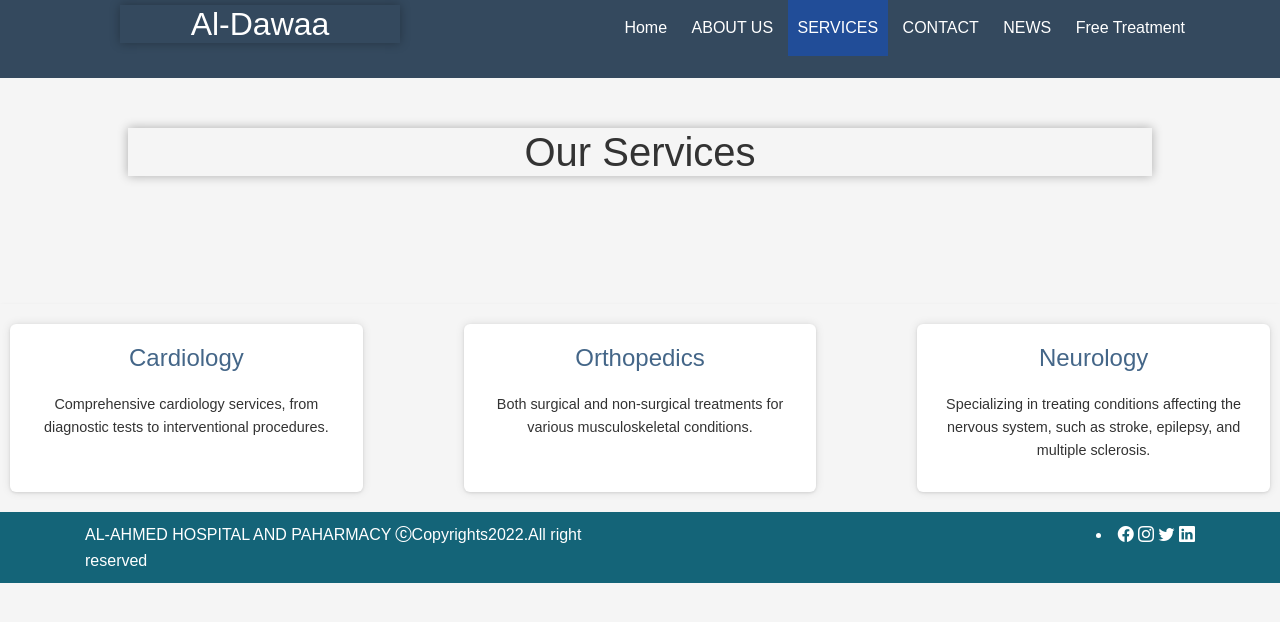
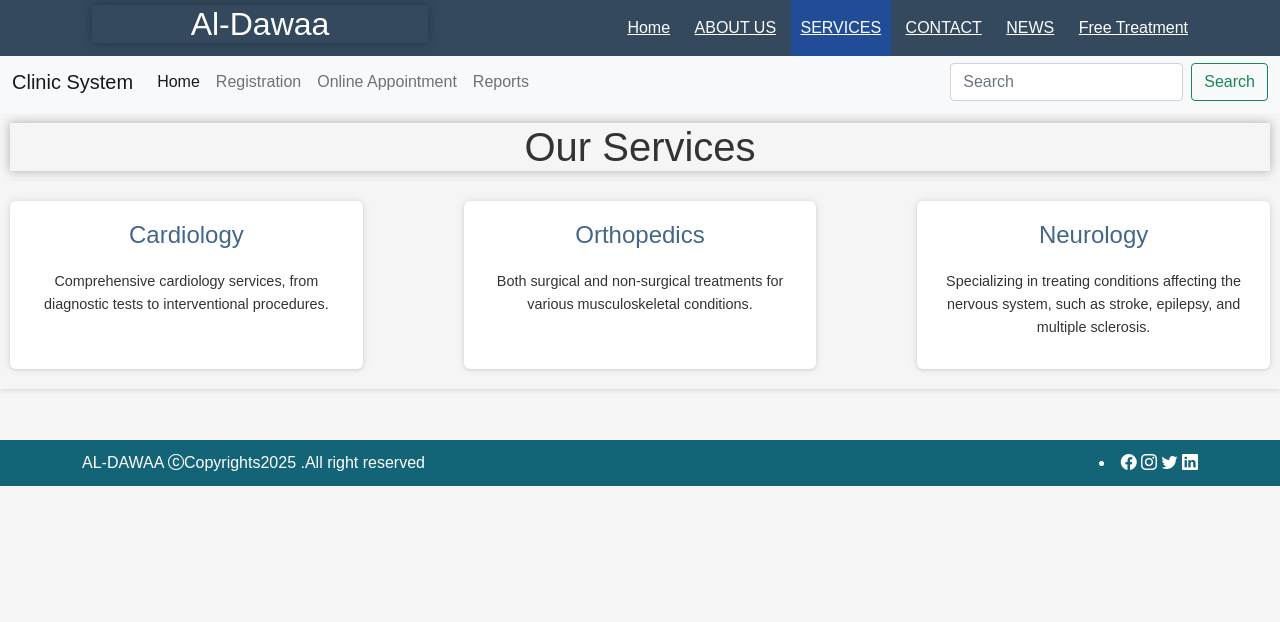
Before and after one commit to Wajahat-Infinity/al_dawaa-clinic-and-pharmacy, a Django app: page /services in a window 1280 px wide. Shown: the top 622 px of the page. Run offline with Django 5.2, Linux system fonts and the light colour scheme; some libraries are stand-ins or nearby versions.

Commit message:
al_dawaa

```diff
--- a/al_dawaa/urls.py
+++ b/al_dawaa/urls.py
@@ -29,6 +29,8 @@ urlpatterns = [
     path('services', views.services),
     path('news', views.news),
     path('subFreeTreatmentform/', views.subFreeTreatmentform),
+    # path('subFreeTreatmentform/', views.homeHeader),
+
 
 
 
--- a/static/style0.css
+++ b/static/style0.css
@@ -69,6 +69,13 @@ a:hover {
     no-repeat 0 0;
   background-size: cover;
 }
+.secondary-header {
+  top: 80px; /* Adjust based on your main header's height */
+}
+
+.secondary-header .container-fluid {
+  padding-top: 1rem; /* Adjust as needed to create spacing below the header */
+}
 
 .banner-title {
   padding: 1rem;
--- a/static/style2.css
+++ b/static/style1.css
@@ -82,6 +82,7 @@ a.readmore {
   color: #fff;
   background: rgb(20, 100, 120);
   padding: 10px 0;
+  margin-top: 4%;
 }
 
 #social-icons {
@@ -136,3 +137,9 @@ a.readmore {
     margin-top: 10px;
   }
 }
+#subHeader {
+  color: #16861a;
+  background: rgb(1, 28, 35);
+  padding: 10px 0;
+  margin-top: 4%;
+}
--- a/templates/base.html
+++ b/templates/base.html
@@ -1,2 +1,3 @@
-{% include "header.html" %} {% block content %} {% endblock %} {% comment %}
-"footer.html"%{% endcomment %} {% include "footer.html" %}
+{% include "header.html" %}{% include "homeHeader.html" %}{% block content %}
+{%endblock %} {% comment %} "footer.html"%dfghjfghjkldfghjdfghj{% endcomment %}
+{% include "footer.html" %}
--- a/templates/footer.html
+++ b/templates/footer.html
@@ -2,8 +2,8 @@
   <div class="container">
     <div class="row">
       <div class="col-md-6">
-        AL-AHMED HOSPITAL AND PAHARMACY
-        <i class="bi bi-c-circle"></i>Copyrights2022.All right reserved
+        AL-DAWAA
+        <i class="bi bi-c-circle"></i>Copyrights2025 .All right reserved
       </div>
       <div class="col-md-6">
         <ul id="social-icons"></ul>
--- a/templates/header.html
+++ b/templates/header.html
@@ -6,7 +6,7 @@
     <meta name="viewport" content="width=device-width, initial-scale=1.0" />
     <link rel="stylesheet" href="\static\bootstrap.css" />
     <link rel="stylesheet" href="\static\style0.css" />
-    <link rel="stylesheet" href="\static\style2.css" />
+    <link rel="stylesheet" href="\static\style1.css" />
 
     <link
       rel="stylesheet"
--- /dev/null
+++ b/templates/homeHeader.html
@@ -0,0 +1,64 @@
+<!DOCTYPE html>
+<html lang="en">
+  <head>
+    <meta charset="UTF-8" />
+    <meta name="viewport" content="width=device-width, initial-scale=1.0" />
+    <title>Bootstrap Header</title>
+    <!-- Bootstrap CSS -->
+    <link
+      href="https://stackpath.bootstrapcdn.com/bootstrap/5.0.2/css/bootstrap.min.css"
+      rel="stylesheet"
+    />
+    <link rel="stylesheet" href="\static\style1.css" />
+    <link rel="stylesheet" href="\static\style0.css" />
+  </head>
+  <body>
+    <!-- Navbar -->
+    <nav id="subHeader" class="navbar navbar-expand-lg navbar-light bg-light" >
+      <div class="container-fluid">
+        <a class="navbar-brand" href="#">Clinic System</a>
+        <button
+          class="navbar-toggler"
+          type="button"
+          data-bs-toggle="collapse"
+          data-bs-target="#navbarSupportedContent"
+          aria-controls="navbarSupportedContent"
+          aria-expanded="false"
+          aria-label="Toggle navigation"
+        >
+          <span class="navbar-toggler-icon"></span>
+        </button>
+        <div class="collapse navbar-collapse" id="navbarSupportedContent">
+          <ul class="navbar-nav me-auto mb-2 mb-lg-0">
+            <li class="nav-item">
+              <a class="nav-link active" aria-current="page" href="#">Home</a>
+            </li>
+            <li class="nav-item">
+              <a class="nav-link" href="#">Registration</a>
+            </li>
+            <li class="nav-item">
+              <a class="nav-link" href="#">Online Appointment</a>
+            </li>
+            <li class="nav-item">
+              <a class="nav-link" href="#">Reports</a>
+            </li>
+          </ul>
+          <form class="d-flex">
+            <input
+              class="form-control me-2"
+              type="search"
+              placeholder="Search"
+              aria-label="Search"
+            />
+            <button class="btn btn-outline-success" type="submit">
+              Search
+            </button>
+          </form>
+        </div>
+      </div>
+    </nav>
+    <!-- Bootstrap JavaScript and dependencies -->
+    <script src="https://cdnjs.cloudflare.com/ajax/libs/jquery/3.6.0/jquery.min.js"></script>
+    <script src="https://stackpath.bootstrapcdn.com/bootstrap/5.0.2/js/bootstrap.bundle.min.js"></script>
+  </body>
+</html>
--- a/templates/index.html
+++ b/templates/index.html
@@ -1,4 +1,5 @@
-{% extends "base.html" %} {% block content %}
+{% extends "base.html" %}
+{% block content %}
 
 <div id="displayText"></div>
     <div id="banner" class="py-5" style="
--- a/templates/services.html
+++ b/templates/services.html
@@ -12,12 +12,13 @@
         color: #333;
         background-color: #f5f5f5;
       }
+
       h1 {
         font-size: 2.5em;
-        margin-bottom: 30px;
+        margin-bottom: 1px;
         text-align: center;
         box-shadow: 0 0 10px 0 rgba(0, 0, 0, 0.3);
-        margin: 10%;
+        margin: 10px;
       }
       .services-container {
         display: flex;
@@ -48,6 +49,7 @@
   </head>
   <body>
     <h1>Our Services</h1>
+
     <div class="services-container">
       <div class="service">
         <h2>Cardiology</h2>
```
